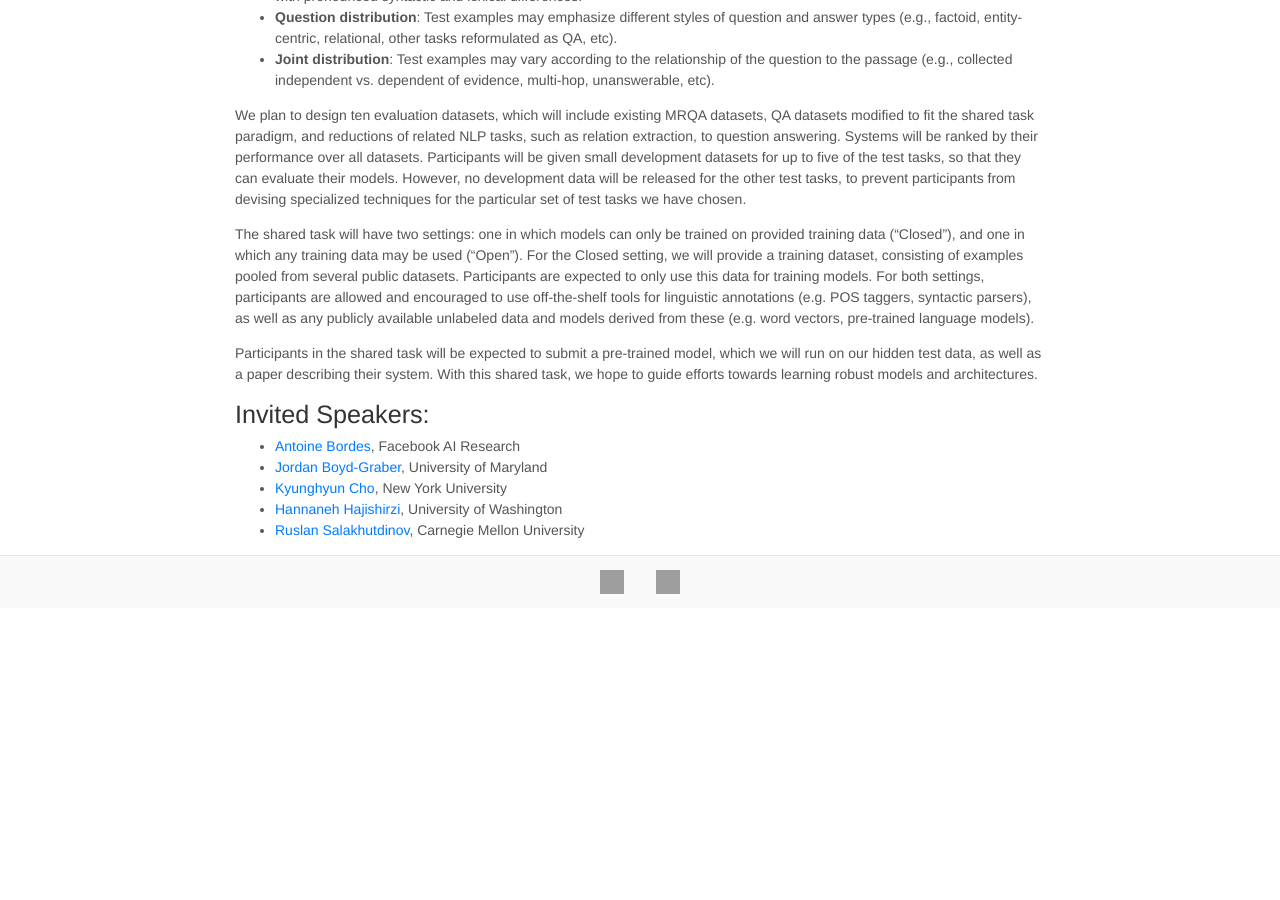
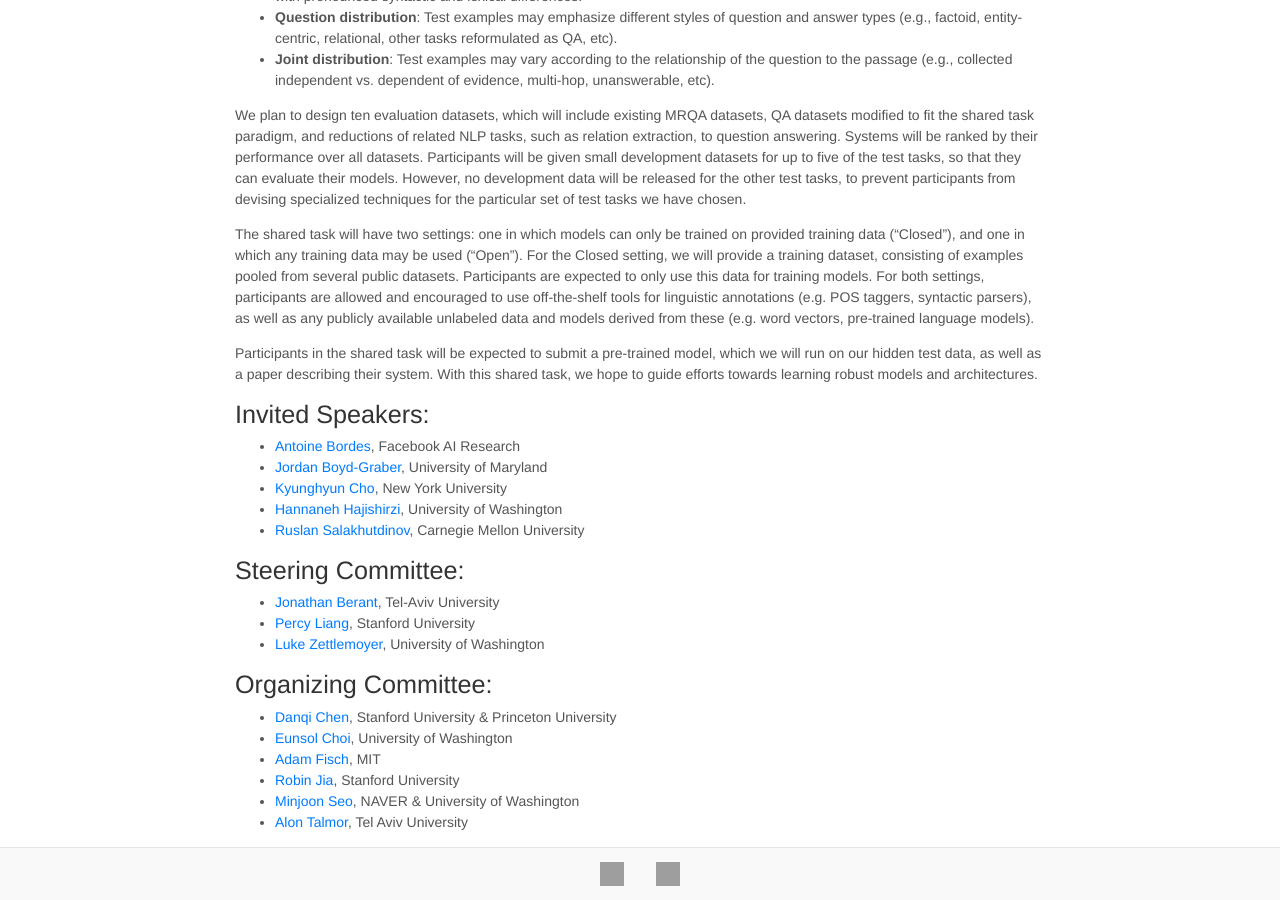
Before and after one commit to mrqa/mrqa.github.io, a Jekyll site: the page built from index.md, in a window 1280 px wide and 900 px high, scrolled down 1145 px. Built offline with Jekyll 4.4.1, drawn with Linux system fonts in a browser that asks for light colours; nearby versions of some CDN libraries; before the commit the page ends 1753 px from its top, so only the background shows below that; grey boxes are pictures that could not be loaded.

Commit message:
Adding back organization

```diff
--- a/index.md
+++ b/index.md
@@ -48,3 +48,16 @@ Participants in the shared task will be expected to submit a pre-trained model,
 - [Kyunghyun Cho](http://www.kyunghyuncho.me/), New York University
 - [Hannaneh Hajishirzi](https://homes.cs.washington.edu/~hannaneh/), University of Washington
 - [Ruslan Salakhutdinov](http://www.cs.cmu.edu/~rsalakhu/), Carnegie Mellon University
+
+## Steering Committee:
+- [Jonathan Berant](http://www.cs.tau.ac.il/~joberant/), Tel-Aviv University
+- [Percy Liang](https://cs.stanford.edu/~pliang/), Stanford University
+- [Luke Zettlemoyer](https://www.cs.washington.edu/people/faculty/lsz), University of Washington
+
+## Organizing Committee:
+- [Danqi Chen](http://cs.stanford.edu/people/danqi/), Stanford University & Princeton University
+- [Eunsol Choi](https://homes.cs.washington.edu/~eunsol/home.html), University of Washington
+- [Adam Fisch](https://people.csail.mit.edu/fisch/), MIT
+- [Robin Jia](http://stanford.edu/~robinjia/), Stanford University
+- [Minjoon Seo](https://seominjoon.github.io/), NAVER & University of Washington
+- [Alon Talmor](https://www.alontalmor.com/), Tel Aviv University
```
